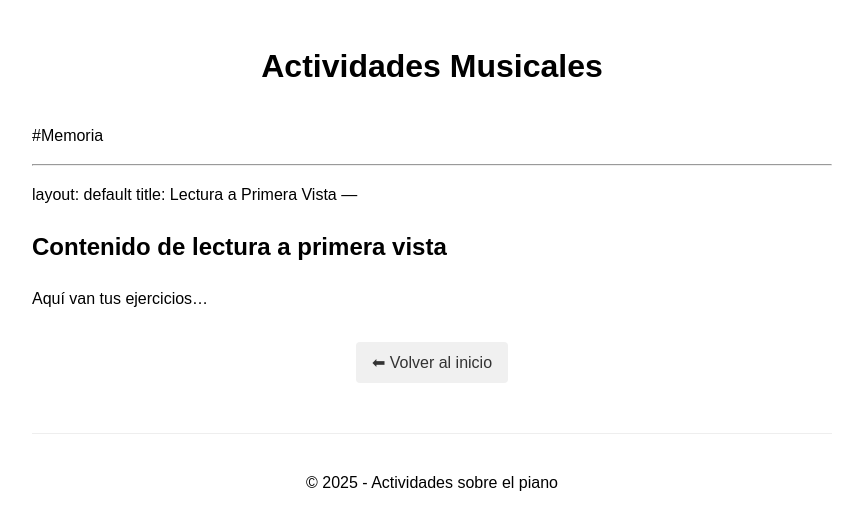
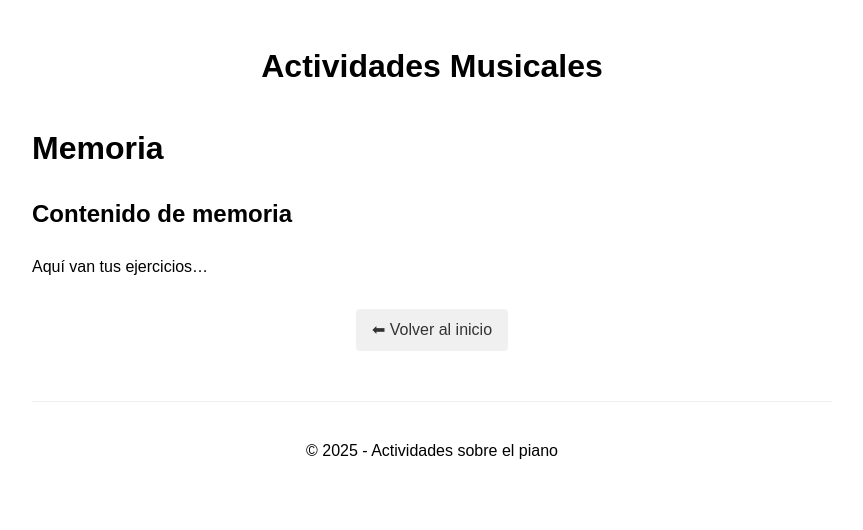
Before and after one commit to AlvaroBuitrago/88_teclas, a Jekyll site: the page built from memoria.md, in a window 1280 px wide. Shown: the top 530 px of the page, without its empty margins (208-1071 px from the left). Built offline with Jekyll 4.4.1, drawn with Linux system fonts in a browser that asks for light colours; our own code applies the rules of GitHub Pages for plain Markdown files.

Commit message:
Update memoria.md

```diff
--- a/memoria.md
+++ b/memoria.md
@@ -1,12 +1,11 @@
-#Memoria
-
-
 ---
 layout: default
-title: Lectura a Primera Vista
+title: Memoria
 ---
 
-## Contenido de lectura a primera vista
+# Memoria
+
+## Contenido de memoria
 
 Aquí van tus ejercicios...
 
```
